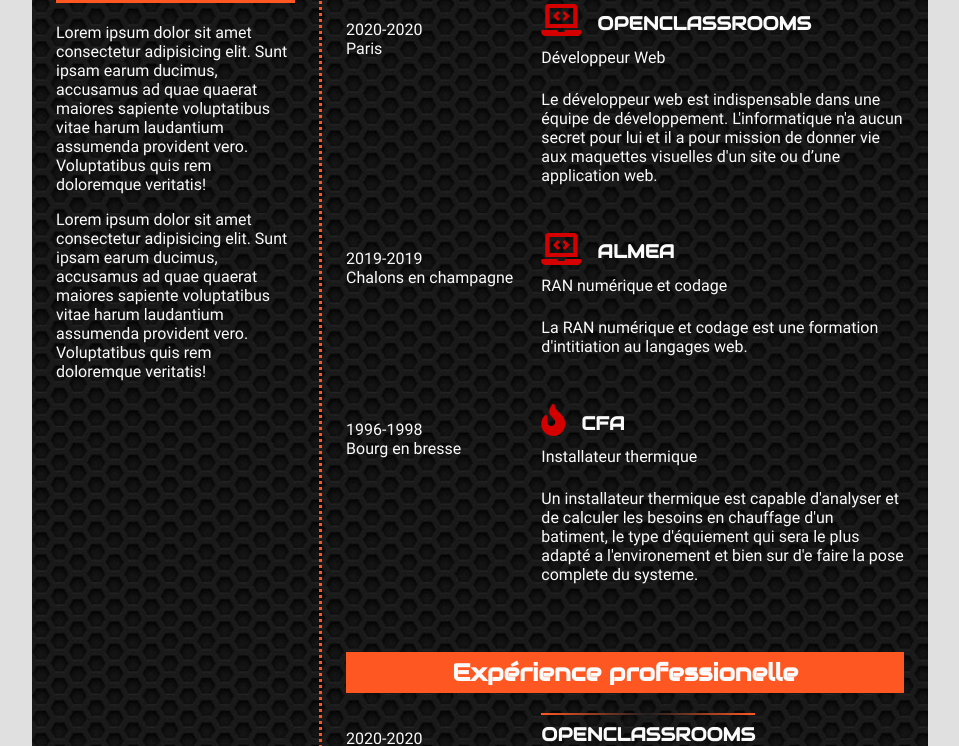
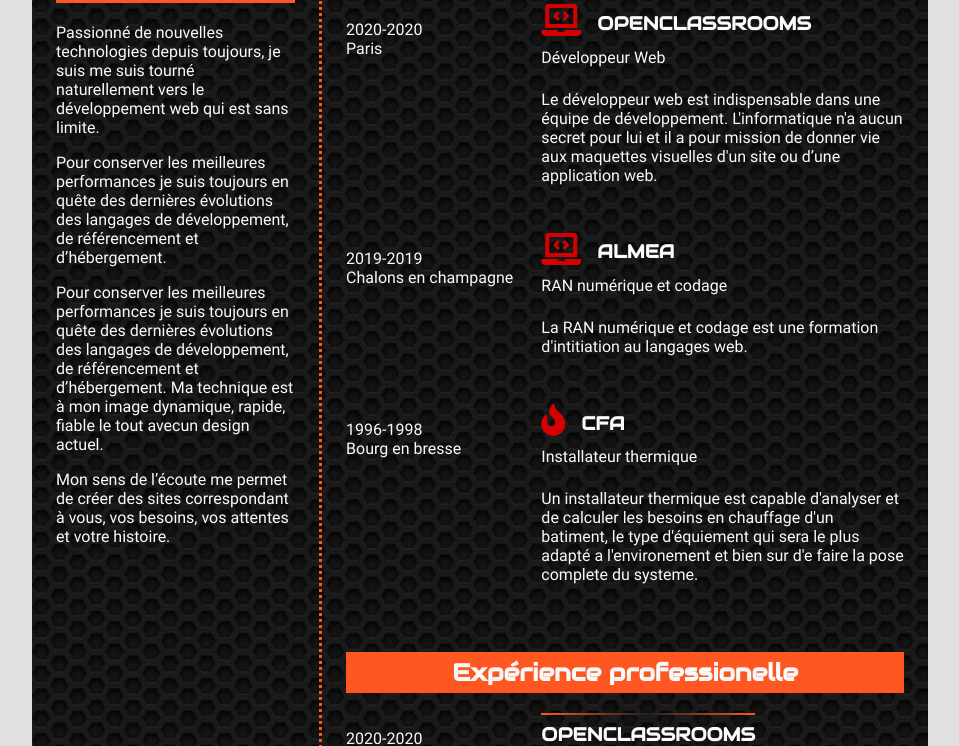
Before and after one commit to monnierlaurent/CV, a plain HTML site: page index.html in a window 1280 px wide. Shown: the part 631-1377 px from the top of the page, without its empty margins (160-1119 px from the left). Drawn offline with Linux system fonts and the light colour scheme.

Commit message:
ajout du texte dans la rubrique a propos de moi

```diff
--- a/index.html
+++ b/index.html
@@ -340,8 +340,12 @@
                 <section class="section_2--flex--style section_2--seize">
                     <div class="flex">
                         <h2 id="propos" class="h2--background hover">A propos de moi</h2>
-                        <p>Lorem ipsum dolor sit amet consectetur adipisicing elit. Sunt ipsam earum ducimus, accusamus ad quae quaerat maiores sapiente voluptatibus vitae harum laudantium assumenda provident vero. Voluptatibus quis rem doloremque veritatis!</p>
-                        <p>Lorem ipsum dolor sit amet consectetur adipisicing elit. Sunt ipsam earum ducimus, accusamus ad quae quaerat maiores sapiente voluptatibus vitae harum laudantium assumenda provident vero. Voluptatibus quis rem doloremque veritatis!</p>
+
+                        <p>Passionné de nouvelles technologies depuis toujours, je suis me suis tourné naturellement vers le développement web qui est sans limite.</p>
+                        <p>Pour conserver les meilleures performances je suis toujours en quête des dernières évolutions des langages de développement, de référencement et d’hébergement.</p>
+                        <p>Pour conserver les meilleures performances je suis toujours en quête des dernières évolutions des langages de développement, de référencement et d’hébergement. Ma technique est à mon image dynamique, rapide, fiable le tout avecun
+                            design actuel.</p>
+                        <p>Mon sens de l’écoute me permet de créer des sites correspondant à vous, vos besoins, vos attentes et votre histoire.</p>
                     </div>
                 </section>
 
```
